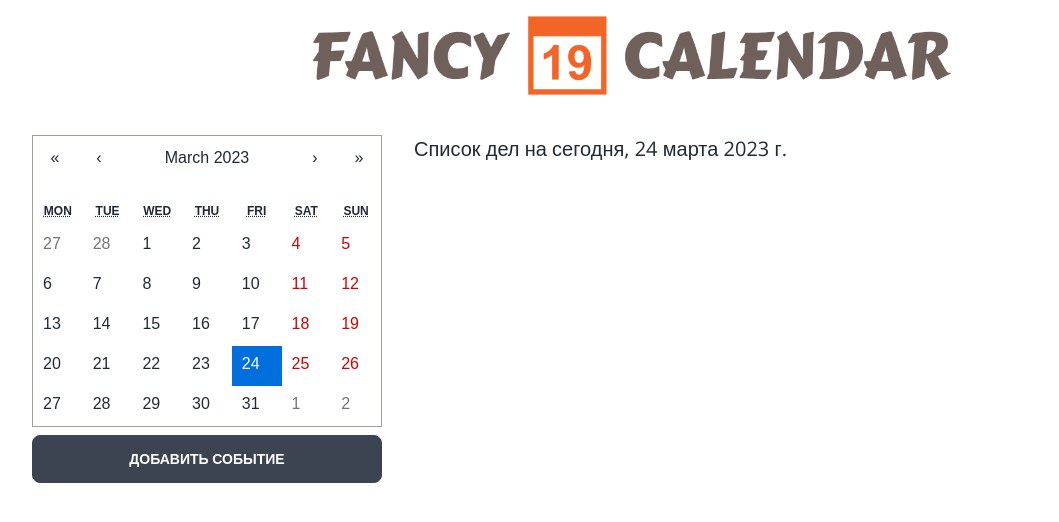
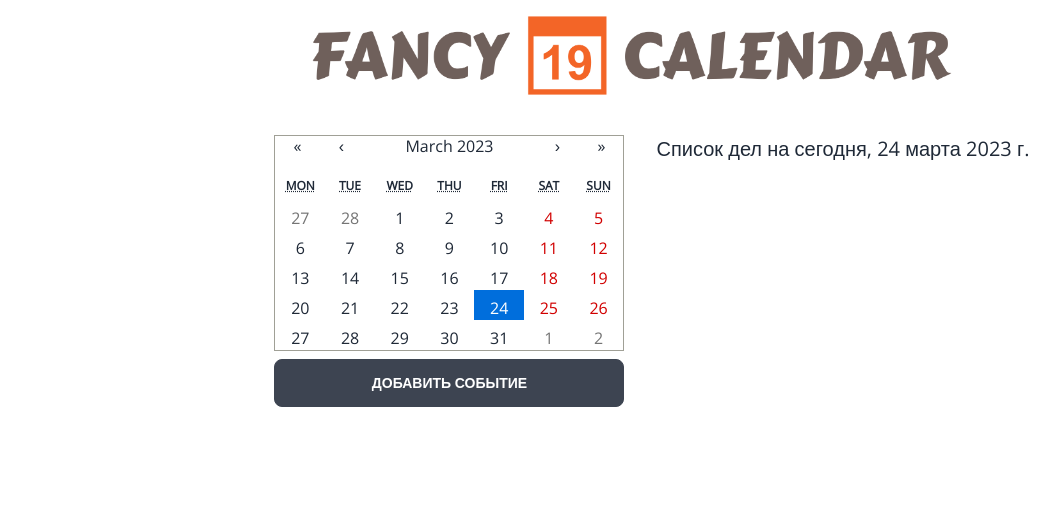
Before and after one commit to chainsawfish/fancyCalendar, a React (Vite) app in the folder frontend/: page / in a window 1280 px wide. Shown: the top 522 px of the page, without its empty margins (8-1067 px from the left). Built offline with nearby package versions, Linux system fonts and the light colour scheme.

Commit message:
fix some cosmetic issues

```diff
--- a/frontend/src/App.jsx
+++ b/frontend/src/App.jsx
@@ -32,7 +32,7 @@ function App() {
     return (
         <>
             <Logo />
-            <div className="flex flex-row gap-8 mt-10 ml-10">
+            <div className="flex flex-row justify-center gap-8 mt-10 ml-10 ">
                 <div>
                 <Calendar onChange={setDate} value={date} onClickDay={handleDayClick} tileContent={hasEvents}/>
                     <div className="flex flex-col items-center justify-center">
--- a/frontend/src/index.css
+++ b/frontend/src/index.css
@@ -11,8 +11,7 @@ body {
     max-width: 100%;
     background: white;
     border: 1px solid #a0a096;
-    font-family: Arial, Helvetica, sans-serif;
-    line-height: 1.125em;
+    line-height: 1em;
 }
 .react-calendar--doubleView {
     width: 700px;
@@ -43,7 +42,7 @@ body {
 }
 .react-calendar__navigation {
     display: flex;
-    height: 44px;
+    height: 20px;
     margin-bottom: 1em;
 }
 .react-calendar__navigation button {
@@ -86,13 +85,14 @@ body {
 }
 .react-calendar__tile {
     max-width: 100%;
-    height: 40px;
-    padding: 10px 6.6667px;
-    padding-left: 10px;
+    height: 30px;
+    padding: 10px ;
     background: none;
     text-align: center;
     line-height: 16px;
     display: flex;
+    justify-content: center;
+
 
 }
 .react-calendar__tile:disabled {
```
